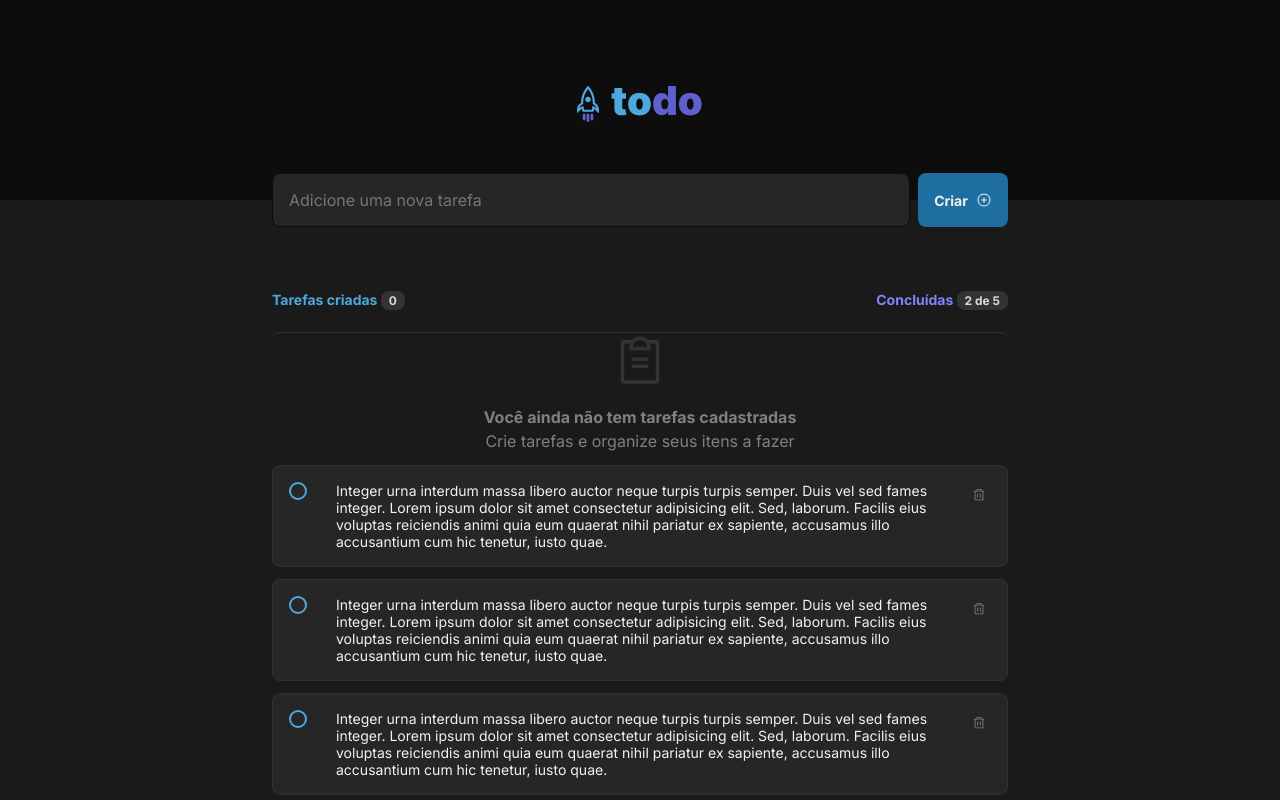
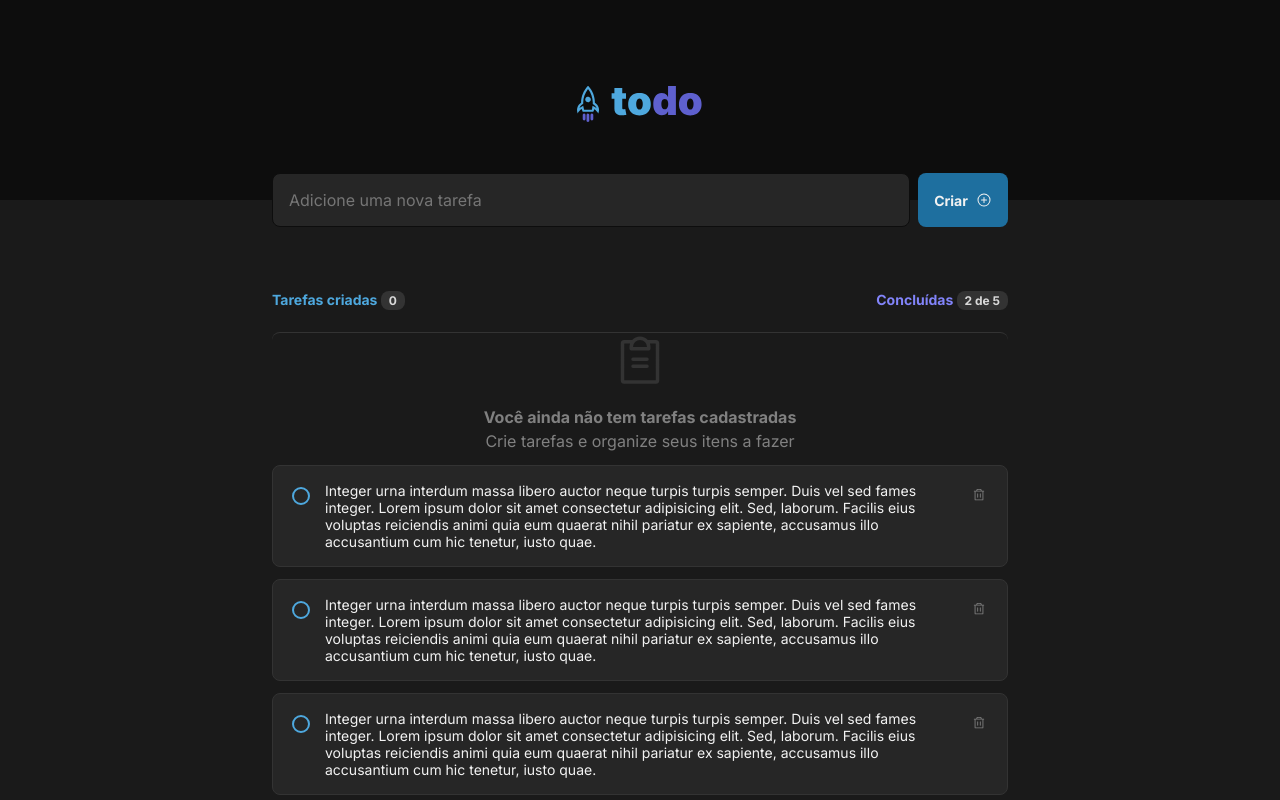
Before and after one commit to Felipe-Domingues/ToDoList-react-ts, a React (Vite) app: page / in a window 1280 px wide. Shown: the top 800 px of the page. Built offline with nearby package versions, Linux system fonts and the light colour scheme.

Commit message:
Checkbox style fix

```diff
--- a/src/components/Task.module.css
+++ b/src/components/Task.module.css
@@ -15,7 +15,7 @@
 .customCheckbox {
   display: inline-block;
   position: relative;
-  padding-left: 35px;
+  padding-left: 1.5rem;
   margin-bottom: 12px;
   cursor: pointer;
   -webkit-user-select: none;
@@ -36,11 +36,11 @@
 /* Create a custom checkbox */
 .checkmark {
   position: absolute;
-  top: 0;
-  left: 0;
+  top: 0.3125rem;
+  left: 0.1875rem;
   height: 1.125rem;
   width: 1.125rem;
-  background-color: transparent;
+  background-color: invisible;
   border-radius: 999px;
   border: 2px solid var(--blue);
   transition: all 0.2s;
```
